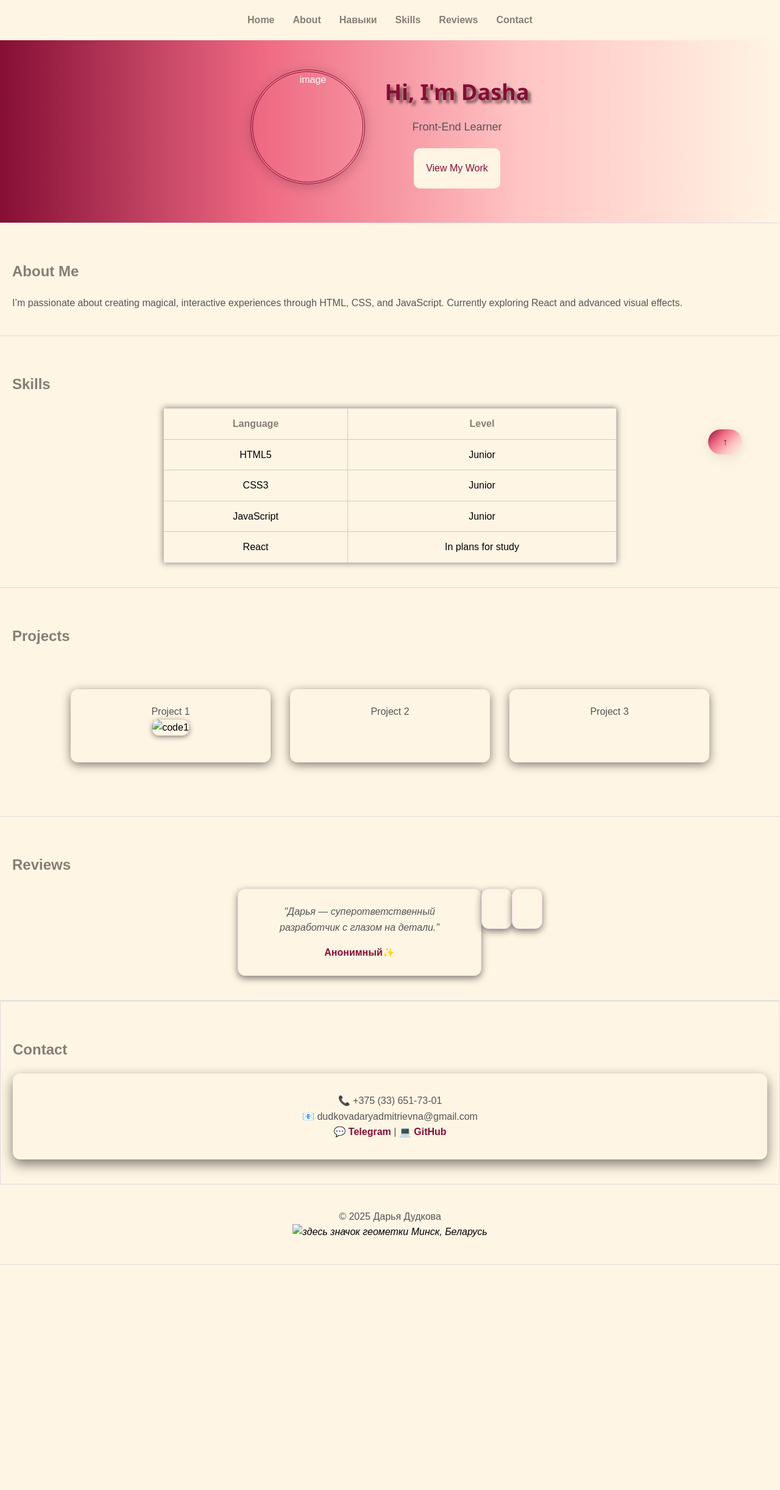
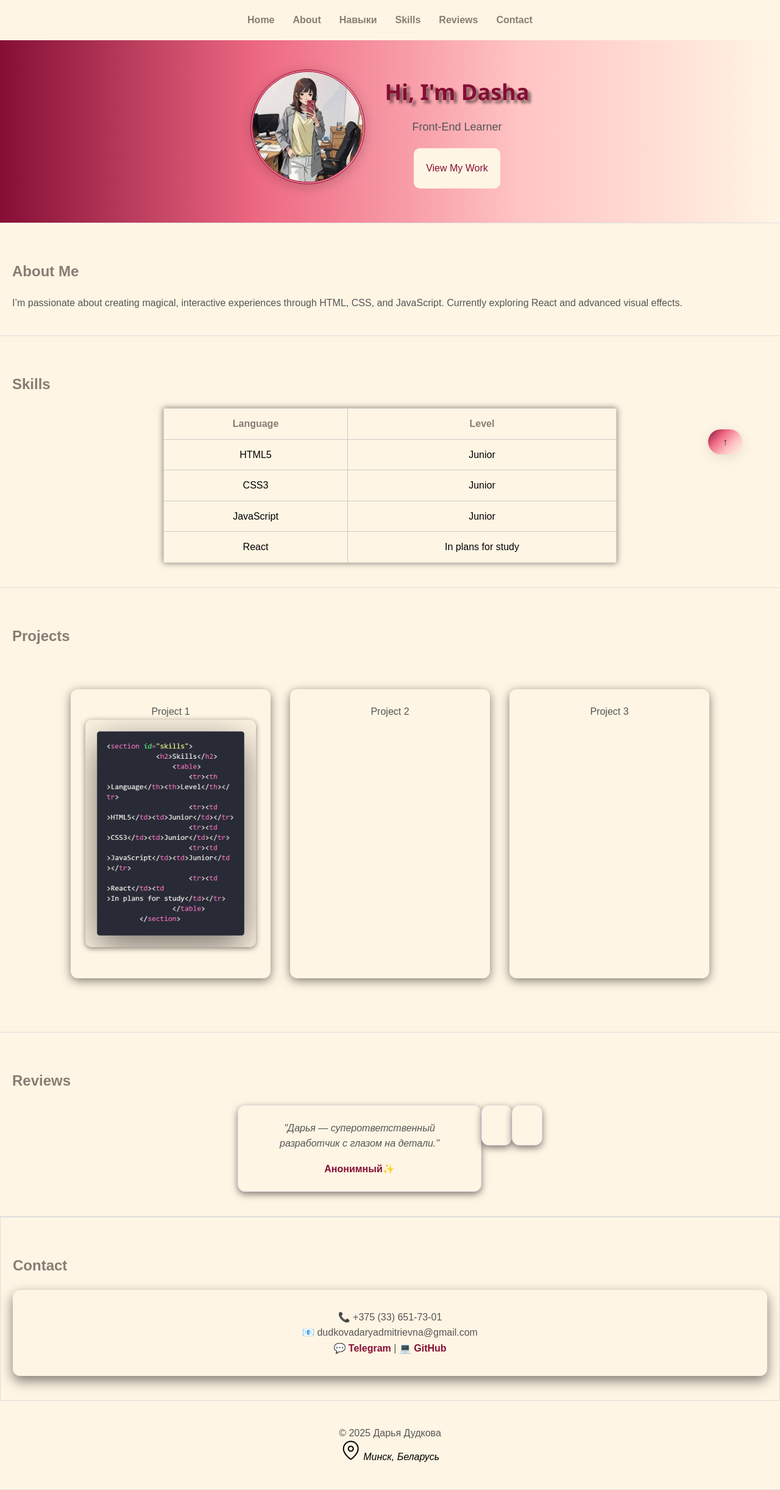
Before and after one commit to DaryaDudkova98/DaryaDudkova, a plain HTML site: page index.html in a window 1280 px wide. Shown: the whole page at 61% size. Before the commit the page ends 2074 px from the top, so only its background shows below. Drawn offline with Linux system fonts and the light colour scheme.

Commit message:
Update index.html
Fix image path

```diff
--- a/index.html
+++ b/index.html
@@ -20,7 +20,7 @@
         </ul>
     </nav>
     <header id="home" class="intro">
-        <img class="me_photo" src="essets/me-photo-1.jpg" alt="image">
+        <img class="me_photo" src="me-photo-1.jpg" alt="image">
         <div class="hero-text">
             <h1>Hi, I'm Dasha</h1>
             <p>Front-End Learner</p>
@@ -52,7 +52,7 @@
             <div class="project-cards">
                 <div class="card">
                     <p>Project 1</p>
-                    <img src="essets/code.png" alt="code1" class="card-image">
+                    <img src="code.png" alt="code1" class="card-image">
                 </div>
                 <div class="card">
                     <p>Project 2</p>
@@ -102,13 +102,12 @@
     </main>
     <footer>
         <p>© 2025 Дарья Дудкова</p>
-        <address><img src="essets/map-pin.png" alt="здесь значок геометки"> Минск, Беларусь</address>
+        <address><img src="map-pin.png" alt="здесь значок геометки"> Минск, Беларусь</address>
     </footer>
     <section id="back_to_top">
         <nav>
             <a href="#home" class="back-button">↑</a>
         </nav>
     </section>
-    <script src="script.js"></script>
 </body>
 </html>
```
